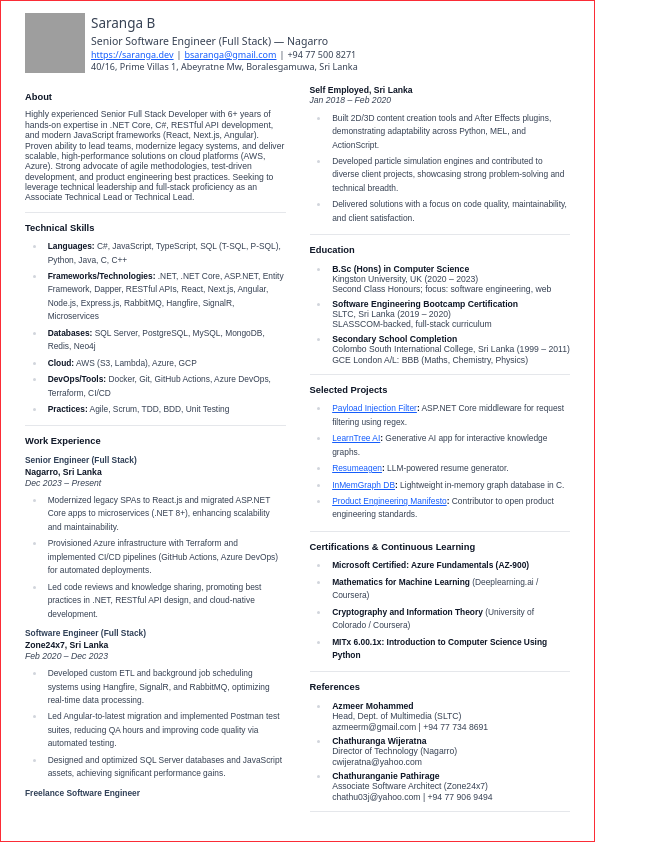
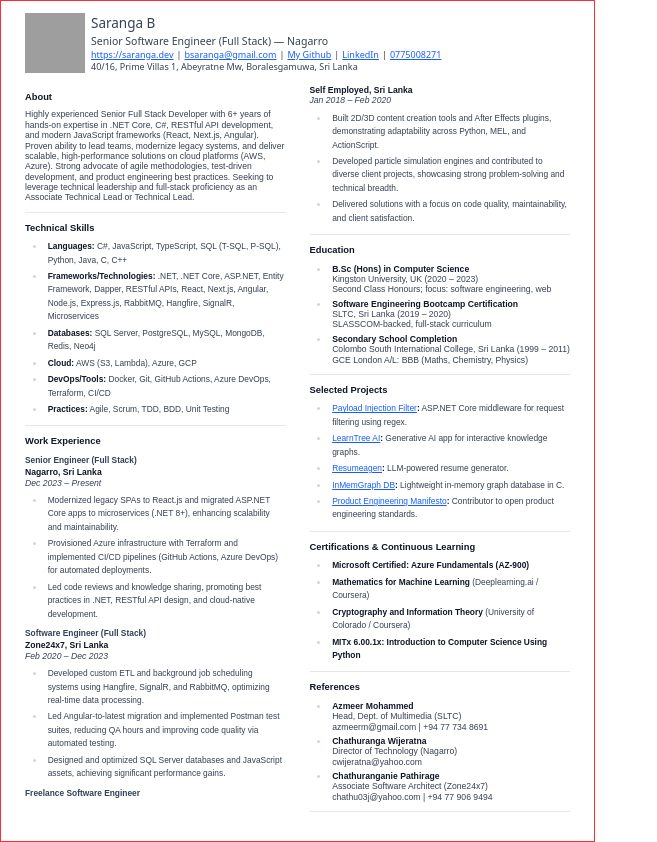
Before and after one commit to bsaranga/resume-generator, a React app: page / in a window 1280 px wide. Shown: the whole page, without its empty margins (0-657 px from the left). Built offline with nearby package versions, Linux system fonts and the light colour scheme; grey boxes are pictures that could not be loaded.

Commit message:
improved the header

```diff
--- a/src/components/header.jsx
+++ b/src/components/header.jsx
@@ -10,7 +10,9 @@ export default function Header() {
         <div className='flex gap-1 text-xs'>
           <a href={data.website}>{data.website}</a> |
           <a href={`mailto:${data.email}`}>{data.email}</a> |
-          <div>{data.phone}</div>
+          <a href={data.github}>My Github</a> |
+          <a href={data.linkedIn}>LinkedIn</a> |
+          <a href="https://wa.me/94775008271">0775008271</a>
         </div>
         <div className='text-xs'>{data.address}</div>
       </div>
```
